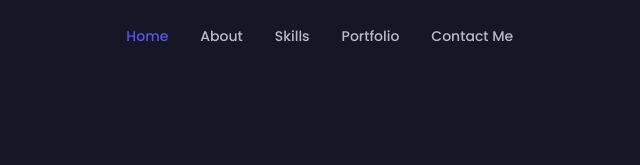
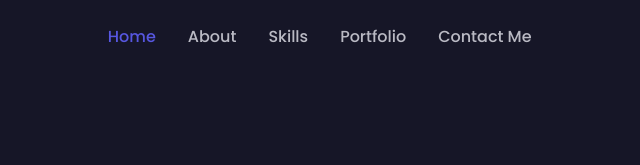
Before and after one commit to sharmilasanu/Sharmila_Sundararaj_Portfolio, a plain HTML site: page index.html in a window 1280 px wide. Shown: the top 165 px of the page, 404-1044 px from the left. Drawn offline with nearby package versions, Linux system fonts and the light colour scheme.

Commit message:
Update styles.css

```diff
--- a/assets/css/styles.css
+++ b/assets/css/styles.css
@@ -202,7 +202,7 @@ img {
   display: flex;
   flex-direction: column;
   align-items: center;
-  font-size: var(--small-font-size);
+  font-size: var(--normal-font-size);
   font-weight: var(--font-medium);
   color: var(--text-color);
 }
```
